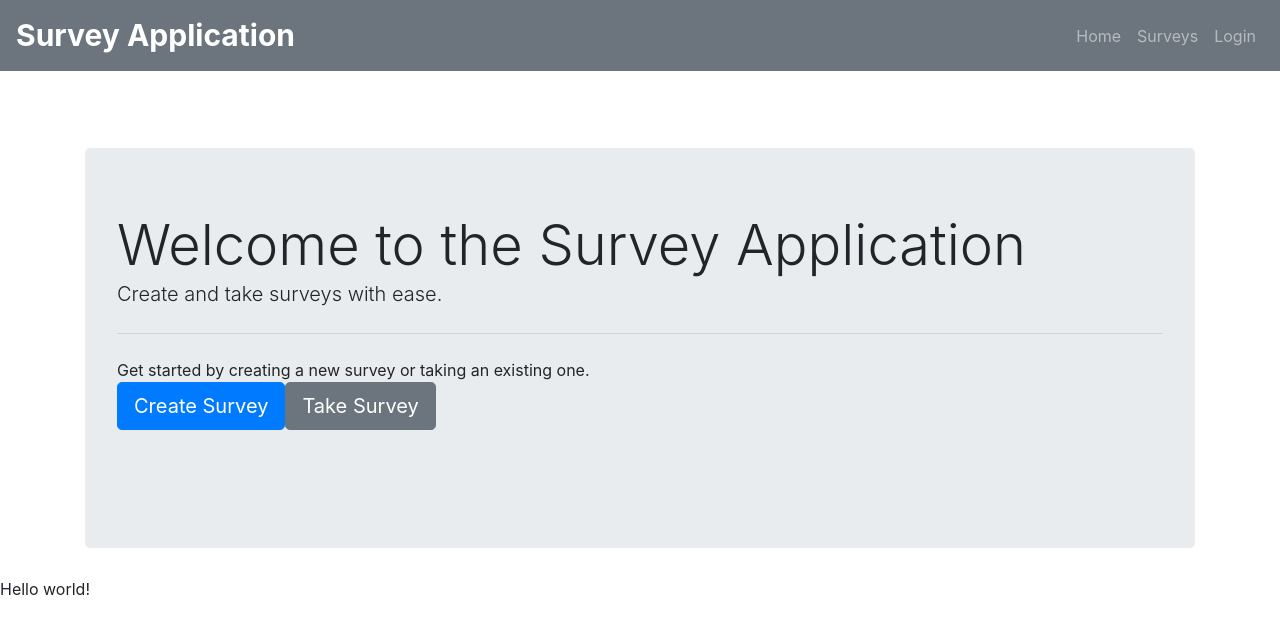
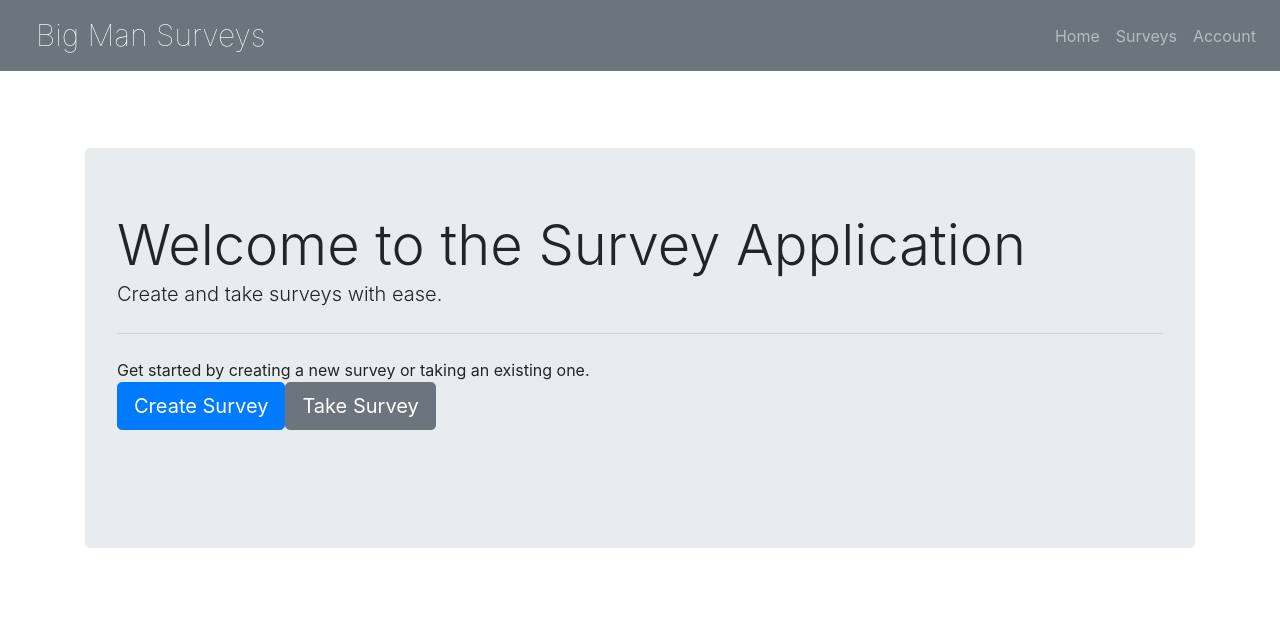
Before and after one commit to Goitse-Hub/Survey-App, an Angular app in the folder client/: page /home in a window 1280 px wide. Shown: the top 634 px of the page. Built offline with nearby package versions, Linux system fonts and the light colour scheme.

Commit message:
updated navbar

```diff
--- a/client/src/app/app.component.html
+++ b/client/src/app/app.component.html
@@ -1,5 +1,2 @@
 
 <router-outlet></router-outlet>
-<h1 class="text-4xl font-bold underline">
-    Hello world!
-  </h1>
--- a/client/src/app/components/homepage/homepage.component.html
+++ b/client/src/app/components/homepage/homepage.component.html
@@ -1,7 +1,7 @@
 
 <nav class="navbar navbar-expand-md navbar-dark bg-secondary fixed-top">
     <img src="" style="font-size: 10px;" alt="">
-    <a class="navbar-brand" href="#" style="font-size:30px; font-weight: bold;" >Survey Application</a>
+    <a class="navbar-brand" href="#" style="font-size:30px; font-weight:lighter; margin-left: 20px;" >Big Man Surveys</a>
     <button class="navbar-toggler" type="button" data-toggle="collapse" data-target="#navbarCollapse" aria-controls="navbarCollapse" aria-expanded="false" aria-label="Toggle navigation">
       <span class="navbar-toggler-icon"></span>
     </button>
@@ -14,7 +14,7 @@
           <a class="nav-link" href="#">Surveys</a>
         </li>
         <li class="nav-item">
-          <a class="nav-link" href="#">Login</a>
+          <a class="nav-link" href="#">Account</a>
         </li>
       </ul>
     </div>
```
